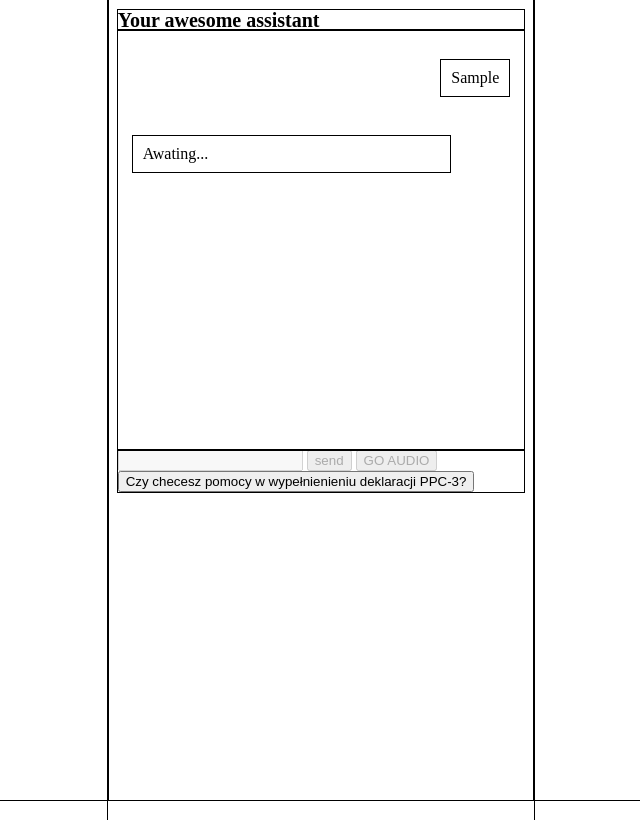
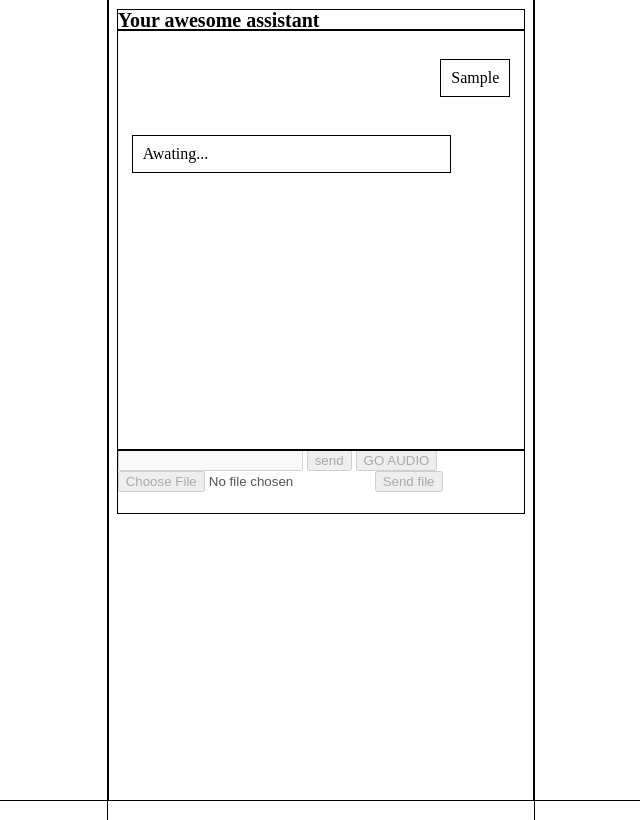
Before and after one commit to akai-org/Hackyeah2024, a Svelte app in the folder projects/frontend/: page / in a window 1280 px wide. Both pictures are taken after typing "Sample" into the empty fields and a click on the button "send". Shown: the whole page, without its empty margins (319-959 px from the left). Built offline with nearby package versions, Linux system fonts and the light colour scheme; no server answers.

Commit message:
file upload or some shit

```diff
--- a/projects/frontend/src/components/chat/Chat.svelte
+++ b/projects/frontend/src/components/chat/Chat.svelte
@@ -6,6 +6,9 @@ let messages = $state([]);
 let input = $state("");
 let isDisabled = $state(false);
 let isAudioRunning = $state(false);
+// Special here means case when we detect that message contains `PCC` word therefore ask the user
+// if they want help with it??
+let specialCase = $state(true);
 
 onMount(() => {
 });
@@ -15,8 +18,22 @@ messageStore.subscribe(msg => {
     return;
   }
 
+  // "should" always evaluate to `true` -- sanity check
   if (messages.at(-1).awaiting) {
     messages.pop();
+  }
+
+  // Check if we should suggest a help with PCC tax shit
+  {
+    let m = msg.message;
+
+    if (
+      m.indexOf("PCC-3") !== -1
+      || m.indexOf("PCC3") !== -1
+      // TODO: Maybe `PCC` as well
+    ) {
+      specialCase = true;
+    }
   }
 
   messages.push({
@@ -30,6 +47,10 @@ messageStore.subscribe(msg => {
 });
 
 function send() {
+  if (input === "") {
+    // NOPE
+    return;
+  }
   wsSend.set(JSON.stringify({ message: input }));
   messages.push({
     id: -1,
@@ -56,7 +77,7 @@ function audio() {
   if (isAudioRunning === true) {
     stopRecording();
     isAudioRunning = false;
-    disabled = true;
+    awaitResponse();
 
     return;
   }
@@ -89,7 +110,7 @@ function sendVoiceToBackend(audioBlob) {
   const formData = new FormData();
   formData.append('audio', audioBlob, 'voice.wav');
 
-  // PCC3 PCC-3 ?PCC
+  // TODO: IP
   fetch('/api/upload-voice', {
     method: 'POST',
     body: formData,
@@ -99,13 +120,14 @@ function sendVoiceToBackend(audioBlob) {
       return response.json();
     })
     .then(data => {
-      wsSend.set(JSON.stringify({ message: data.message }));
       messages.push({
         id: -1,
         time: Date.now(),
         owner: "user",
         text: data.message,
       });
+      wsSend.set(JSON.stringify({ message: data.message }));
+
       awaitResponse();
 
       console.log('Voice sent successfully:', data);
@@ -120,6 +142,41 @@ function awaitResponse() {
     awaiting: true,
     text: "Awating...",
   });
+  isDisabled = true;
+}
+
+function sendFile(e) {
+  e.preventDefault();
+
+
+  const fileInput = document.getElementById("special_file");
+  const file = fileInput.files[0];
+
+  if (file !== undefined) {
+    const formData = new FormData();
+    formData.append(file.name, file);
+
+    // TODO: IP
+    fetch('/upload-file', {
+      method: 'POST',
+      body: formData,
+    })
+      .then(data => {
+        console.log('File uploaded successfully:', data);
+
+        messages.push({
+          text: file.name,
+          owner: "user",
+          isFile: true,
+        });
+        awaitResponse();
+      })
+      .catch(error => {
+        console.error('Error uploading file:', error);
+      });
+  } else {
+    alert('Please select a file to upload.');
+  }
 }
 </script>
 
@@ -130,7 +187,7 @@ function awaitResponse() {
   <div class="body">
     {#each messages as message}
       <div
-        class="message message-{message.owner}"
+        class="message message--{message.owner} {message.isFile && 'message--file'}"
       >
         <span>
           {message.text}
@@ -142,6 +199,12 @@ function awaitResponse() {
     <input onkeypresscapture={keyEnter} type="text" bind:value={input} disabled={isDisabled}>
     <button onclick={send} disabled={isDisabled}>send</button>
     <button onclick={audio} disabled={isDisabled}>{isAudioRunning ? "STOP AUDIO" : "GO AUDIO"}</button>
+
+    <form onsubmit={sendFile}>
+      <input class="{specialCase ? '' : 'hidden'}" type="file" id="special_file" disabled={isDisabled}>
+      <input type="submit" value="Send file" disabled={isDisabled}>
+    </form>
+
     <button class="hidden">Czy checesz pomocy w wypełnienieniu deklaracji PPC-3?</button>
   </div>
 </div>
@@ -169,12 +232,20 @@ function awaitResponse() {
   max-width: 75%;
 }
 
-.message-user {
+.message--user {
   margin-left: auto;
   text-align: right;
 }
 
-.message-server {
+.message--server {
   margin-right: auto;
 }
+
+.message--file {
+  background-color: purple;
+}
+
+.hidden {
+  visibility: hidden;
+}
 </style>
```
